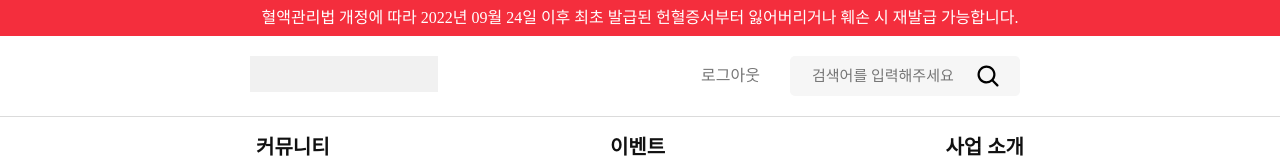
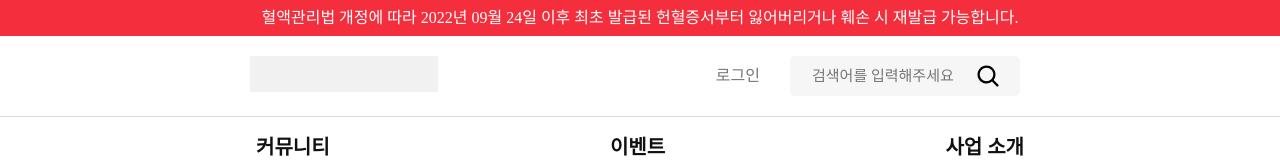
Before and after one commit to Likelion-YeungNam-Univ/12th-gibble-web, a React (Create React App) app: page / in a window 1280 px wide. Shown: the top 160 px of the page. Built offline with nearby package versions, Linux system fonts and the light colour scheme; no server answers; a web font is replaced by a local one.

Commit message:
fix: 로그인 상태에 따른 헤더 컴포넌트 수정

```diff
--- a/src/layouts/header/HeadComponent.js
+++ b/src/layouts/header/HeadComponent.js
@@ -17,7 +17,7 @@ const HeadComponent = () => {
               <HeadLogo onClick={() => navigate('/')}/>
               <Util>
                 {
-                    state.auth.accessToken ?
+                    !state.auth.accessToken ?
                     <Text onClick={() => navigate('/login')}>로그인</Text> :
                     <Text onClick={() => logoutHandler(dispatch)}>로그아웃</Text>
                 }
```
